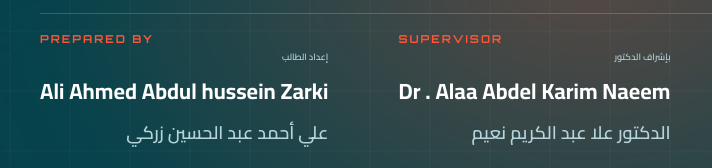
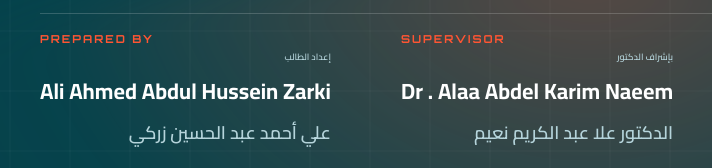
Before and after one commit to amy066070-design/2501230089, a plain HTML site: page index.html in a window 1280 px wide. Shown: the part 629-797 px from the top of the page, 50-762 px from the left. Drawn offline with Linux system fonts and the light colour scheme.

Commit message:
Update index.html

```diff
--- a/index.html
+++ b/index.html
@@ -92,7 +92,7 @@ h1 .ar2,h2 .ar2{font-family:'Lalezar',sans-serif;font-weight:400;font-size:.55em
   <p class="ptitle r" style="--i:2" data-ar="دراسة وتحليل الإشارات، أنواعها، وتطبيقاتها في منظومات الاتصالات الرقمية">Study and Analysis of Signals, Types, and Applications in Digital Communication Systems</p>
   <p class="tag r" style="--i:2" data-ar="من أساسيات نظرية الإشارات <em>إلى شبكات الاتصالات الحديثة.</em>">From signal theory fundamentals <em>to modern communication networks.</em></p>
   <div class="cr r" style="--i:3">
-    <div><small data-ar="إعداد الطالب">PREPARED BY</small><b data-ar="علي أحمد عبد الحسين زركي">Ali Ahmed Abdul hussein Zarki</b></div>
+    <div><small data-ar="إعداد الطالب">PREPARED BY</small><b data-ar="علي أحمد عبد الحسين زركي">Ali Ahmed Abdul Hussein Zarki</b></div>
     <div><small data-ar="بإشراف الدكتور">SUPERVISOR</small><b data-ar="الدكتور علا عبد الكريم نعيم">Dr . Alaa Abdel Karim Naeem </b></div>
   </div>
   <div class="hint r" style="--i:4;margin-top:26px" data-ar="مرّر أو اسحب أو اضغط ← للانتقال">Scroll, swipe or press → to begin</div>
```
